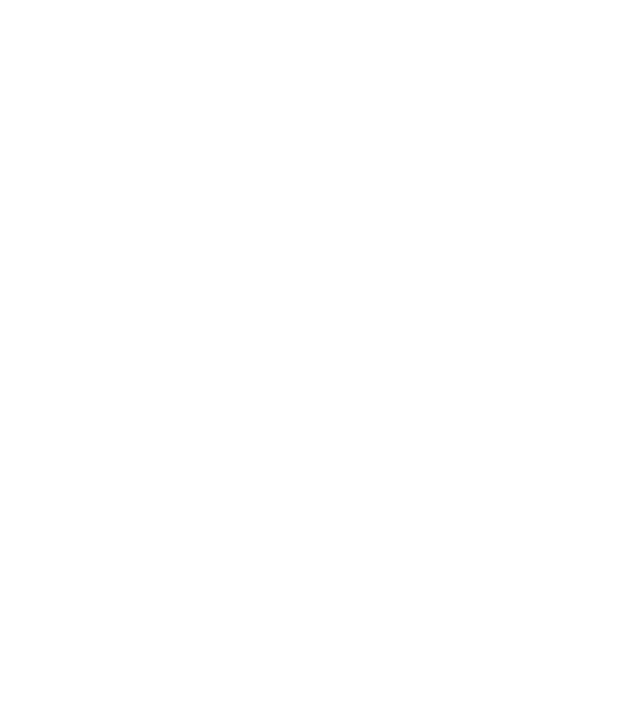
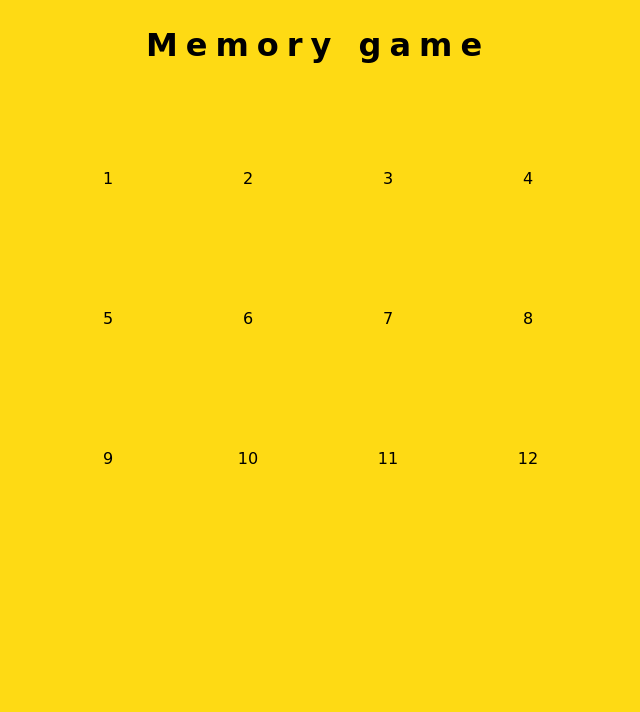
Before and after one commit to Marek-Barela/JavaScript-Memory, a website built with webpack: page src/index.html in a window 1280 px wide. Shown: the whole page, without its empty margins (322-962 px from the left). Built offline with nearby package versions, Linux system fonts and the light colour scheme; a web font is replaced by a local one.

Commit message:
basic layout commited

```diff
--- a/src/index.html
+++ b/src/index.html
@@ -4,7 +4,29 @@
     <meta charset="UTF-8" />
     <meta name="viewport" content="width=device-width, initial-scale=1.0" />
     <meta http-equiv="X-UA-Compatible" content="ie=edge" />
-    <title>Document</title>
+    <title>Memory</title>
   </head>
-  <body></body>
+  <body>
+    <header>
+      <h1 class="header--title">Memory game</h1>
+    </header>
+    <main>
+      <section class="memory__container">
+        <div class="memory__wrapper">
+          <div class="item">1</div>
+          <div class="item">2</div>
+          <div class="item">3</div>
+          <div class="item">4</div>
+          <div class="item">5</div>
+          <div class="item">6</div>
+          <div class="item">7</div>
+          <div class="item">8</div>
+          <div class="item">9</div>
+          <div class="item">10</div>
+          <div class="item">11</div>
+          <div class="item">12</div>
+        </div>
+      </section>
+    </main>
+  </body>
 </html>
--- a/src/styles/style.sass
+++ b/src/styles/style.sass
@@ -1,3 +1,30 @@
+@import url('https://fonts.googleapis.com/css?family=Mansalva&display=swap')
+
+*
+  box-sizing: border-box
 body
   margin: 0
-  user-select: none // autoprefix testing
+  color: #000000
+  background-color: #FEDA14
+  font-family: 'Mansalva', cursive
+  min-width: 450px
+.header--title
+  text-align: center
+  font-size: 2em
+  letter-spacing: 8px
+  width: 100%
+  padding: 5px 0
+.memory__container
+  min-height: 300px
+  margin-top: 100px
+.memory__wrapper
+  max-width: 1200px
+  margin: 0 auto
+  display: grid
+  grid-template-columns: 120px 120px 120px 120px
+  grid-template-rows: 120px 120px 120px 120px
+  grid-column-gap: 20px
+  grid-row-gap: 20px
+  justify-content: center
+.item
+  text-align: center
```
Also changed, not shown: src/index.js (line endings or trailing spaces).
